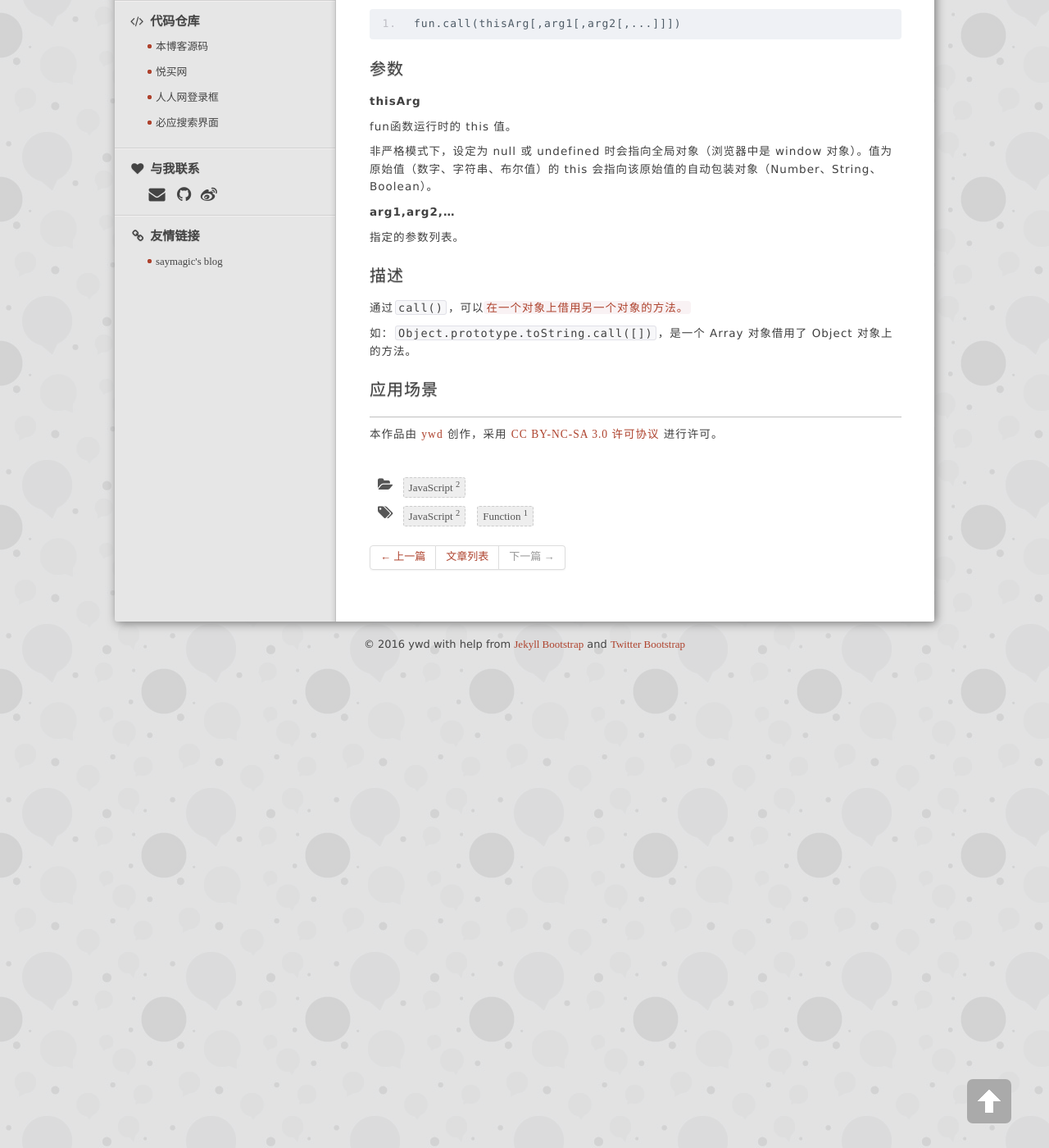
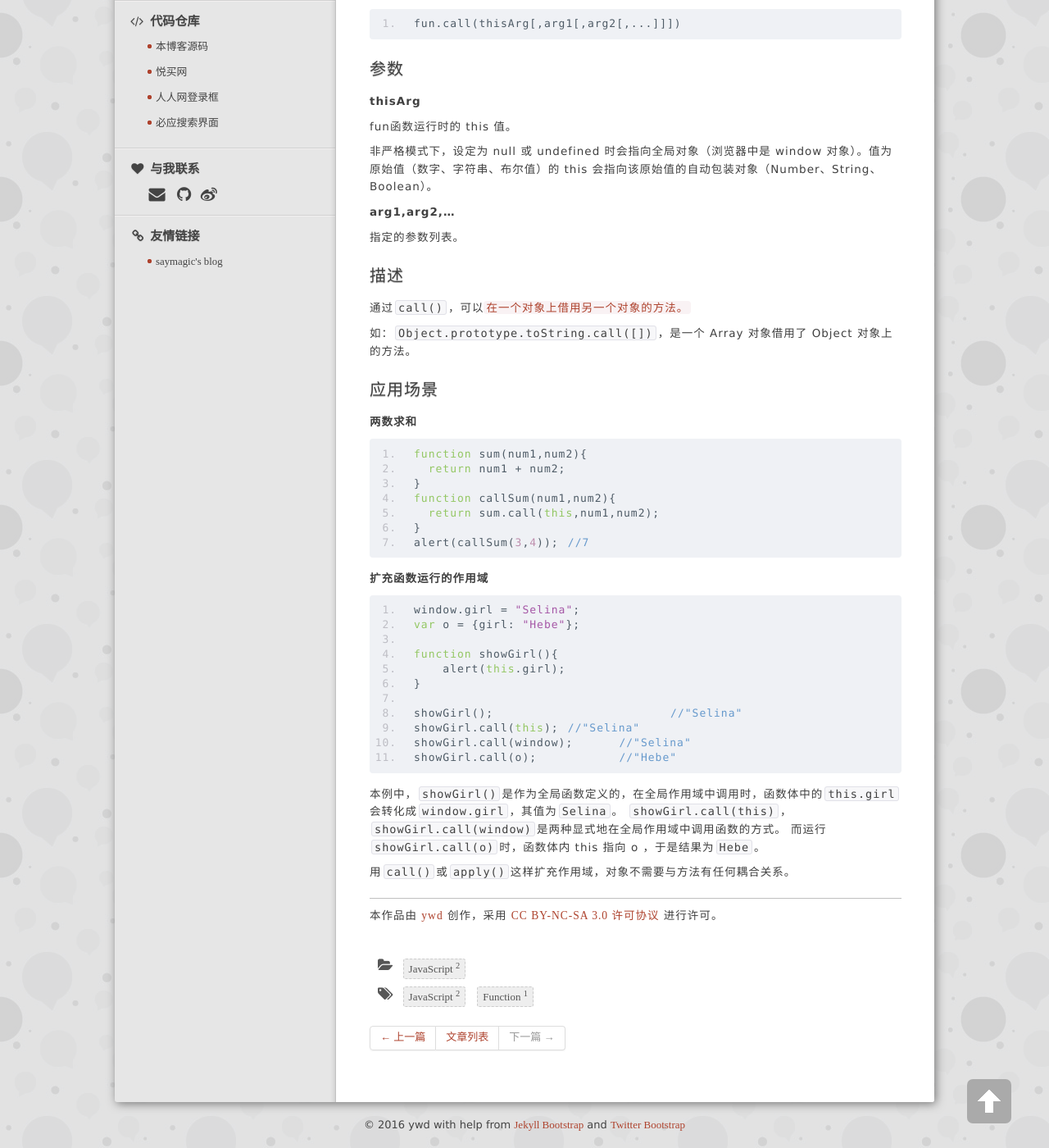
Before and after one commit to wendyppy/0-0-9.github.io, a Jekyll site: the page built from _posts/2016-07-22-apply-call-bind-in-js.md, in a window 1280 px wide and 1400 px high, scrolled down 2157 px. Shown: the whole window at 82% size. Built offline with Jekyll 4.4.1, drawn with Linux system fonts in a browser that asks for light colours; nearby versions of some CDN libraries; library files that are not in the unit come from our copies; Markdown is read by kramdown in place of the engine named in the settings; comment, search, counter and statistics services are not loaded; some of the changed text lies outside the part shown.

Commit message:
alter apply

```diff
--- a/_posts/2016-07-22-apply-call-bind-in-js.md
+++ b/_posts/2016-07-22-apply-call-bind-in-js.md
@@ -14,7 +14,7 @@ tags: ["JavaScript","Function"]
 
 在一个对象的上下文中应用另一个对象的方法。参数以数组或类数组形式传入。
 
-<span class="txt">`apply()`方法在指定 this 值和参数的情况下调用某个函数。</span>
+`apply()`方法在<span class="txt">指定 this 值和参数的情况下调用某个函数。</span>
 
 在特定的作用域中调用函数，实际等于设置函数体内的 this 值。
 
@@ -123,3 +123,37 @@ fun函数运行时的 this 值。
 如：`Object.prototype.toString.call([])`，是一个 Array 对象借用了 Object 对象上的方法。
 
 ###应用场景
+
+**两数求和**
+
+<pre>
+function sum(num1,num2){
+  return num1 + num2;
+}
+function callSum(num1,num2){
+  return sum.call(this,num1,num2);
+}
+alert(callSum(3,4));	//7
+</pre>
+
+**扩充函数运行的作用域**
+
+<pre>
+window.girl = "Selina";
+var o = {girl: "Hebe"};
+
+function showGirl(){
+    alert(this.girl);
+}
+
+showGirl();				//"Selina"
+showGirl.call(this);	//"Selina"
+showGirl.call(window);	//"Selina"
+showGirl.call(o);		//"Hebe"
+</pre>
+
+本例中，`showGirl()`是作为全局函数定义的，在全局作用域中调用时，函数体中的`this.girl`会转化成`window.girl`，其值为`Selina`。
+`showGirl.call(this)`，`showGirl.call(window)`是两种显式地在全局作用域中调用函数的方式。
+而运行`showGirl.call(o)`时，函数体内 this 指向 o ，于是结果为`Hebe`。
+
+用`call()`或`apply()`这样扩充作用域，对象不需要与方法有任何耦合关系。
```
